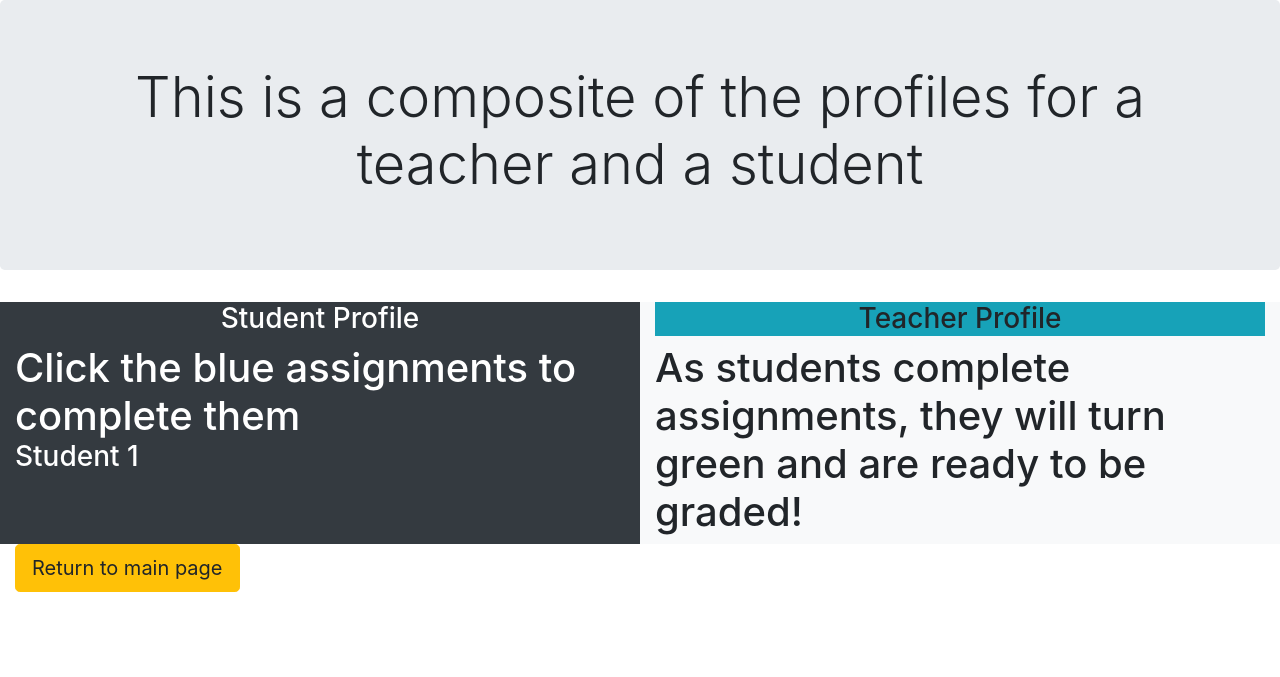
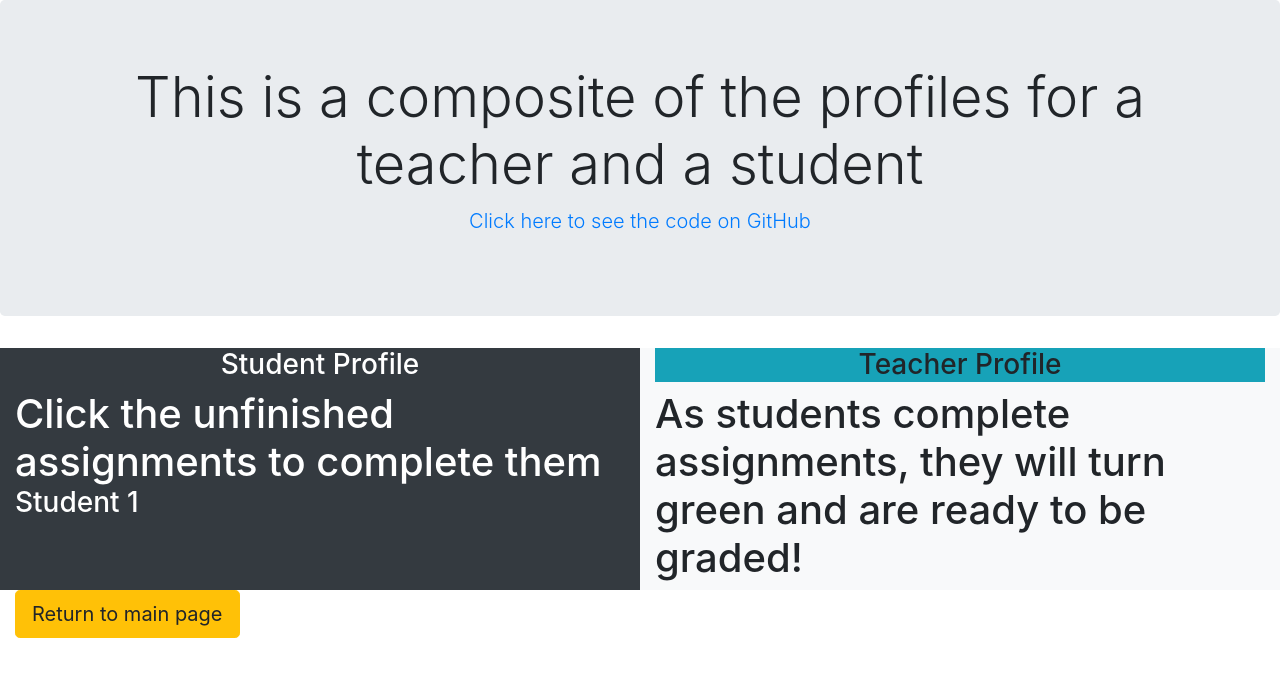
Before and after one commit to ScottBurden/capstone, a Flask app: template templates/demo.html in a window 1280 px wide. Shown: the top 677 px of the page. Run offline with Flask 2, Linux system fonts and the light colour scheme; the template is opened without the code that fills it, so the values that code supplies are empty; some libraries are stand-ins or nearby versions.

Commit message:
fixed wording to match uncomplete button display

```diff
--- a/templates/demo.html
+++ b/templates/demo.html
@@ -4,14 +4,16 @@ Hope you like our demo page
 {% endblock %}
 {% block content %}
 <div class="jumbotron text-center">
-  <h1 class="display-4">This is a composite of the profiles for a teacher and a student
+<h1 class="display-4">This is a composite of the profiles for a teacher and a student
   </h1>
+<p class="lead"><a href="https://github.com/ScottBurden/capstone">Click here to see the code on GitHub</a></p>
+
 </div>
 <div class="container-fluid">
   <div class="row">
     <div class="col bg-dark text-white">
       <h3 class="text-center">Student Profile</h3>
-       <h1 style="display:inline">Click the blue assignments to complete them</h1>
+       <h1 style="display:inline">Click the unfinished assignments to complete them</h1>
 <h3>Student 1</h3>
 <ul>
   {% for hw in work %}
```
